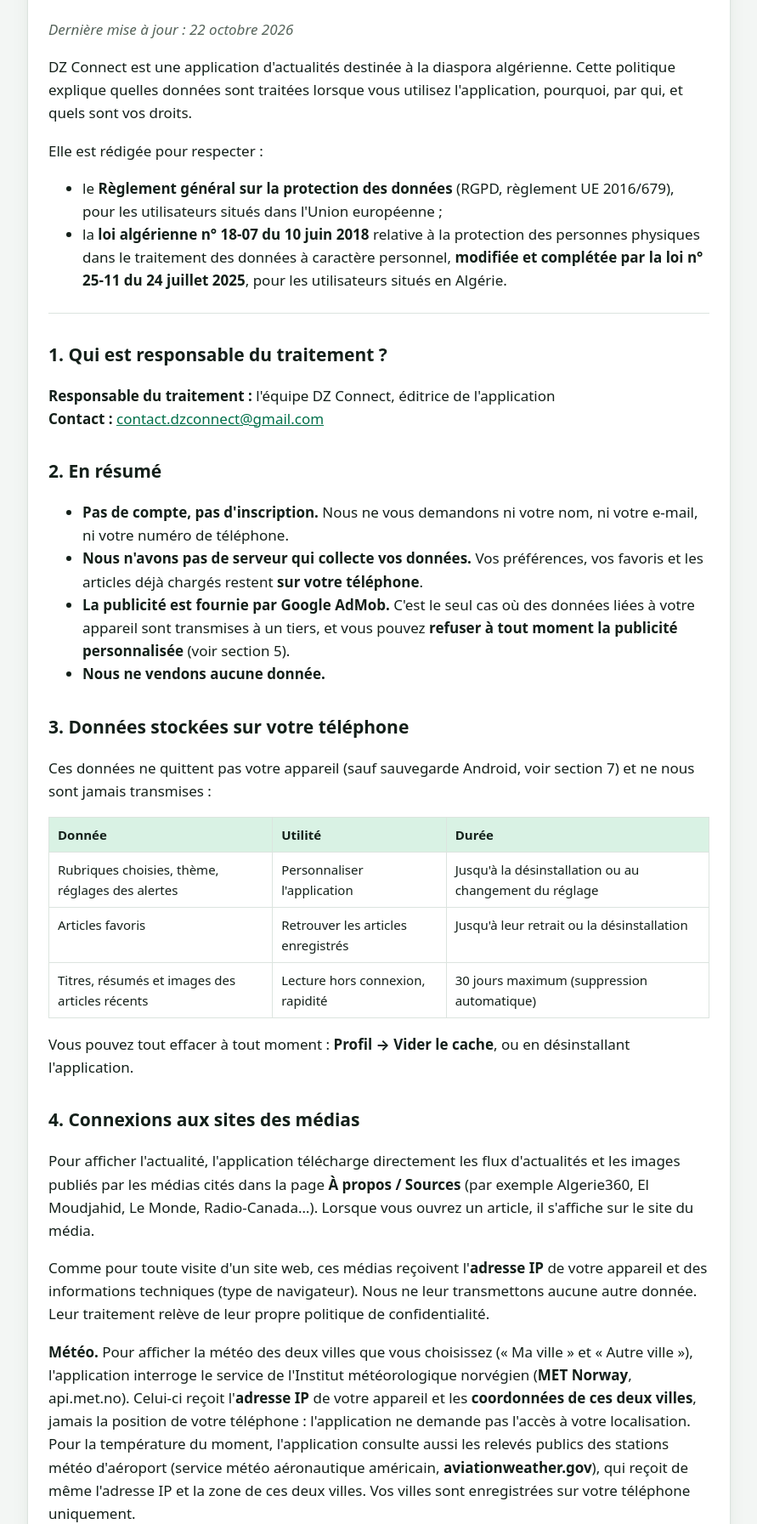
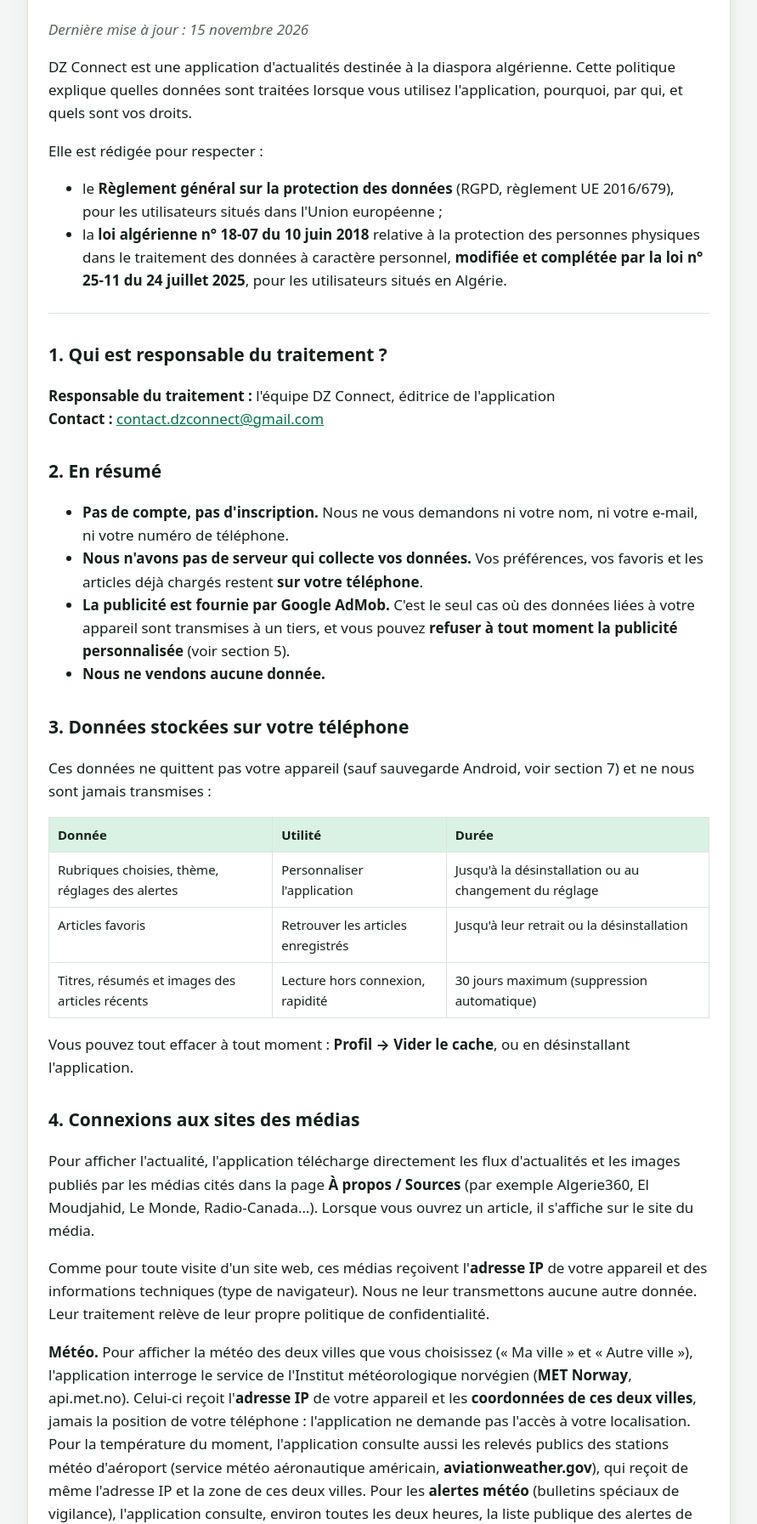
Before and after one commit to dzconnectinfo/dzconnectinfo.github.io, a plain HTML site: page confidentialite.html in a window 1280 px wide. Shown: the part 167-1960 px from the top of the page at 85% size, without its empty margins (194-1085 px from the left). Drawn offline with Linux system fonts and the light colour scheme.

Commit message:
Add files via upload

```diff
--- a/confidentialite.html
+++ b/confidentialite.html
@@ -27,7 +27,7 @@
   <main class="wrap">
     <article>
       <h1>Politique de confidentialité</h1>
-      <p class="updated">Dernière mise à jour : 22 octobre 2026</p>
+      <p class="updated">Dernière mise à jour : 15 novembre 2026</p>
 
       <p>DZ Connect est une application d'actualités destinée à la diaspora algérienne. Cette politique explique quelles données sont traitées lorsque vous utilisez l'application, pourquoi, par qui, et quels sont vos droits.</p>
       <p>Elle est rédigée pour respecter :</p>
@@ -66,7 +66,7 @@
       <p>Pour afficher l'actualité, l'application télécharge directement les flux d'actualités et les images publiés par les médias cités dans la page <strong>À propos / Sources</strong> (par exemple Algerie360, El Moudjahid, Le Monde, Radio-Canada…). Lorsque vous ouvrez un article, il s'affiche sur le site du média.</p>
       <p>Comme pour toute visite d'un site web, ces médias reçoivent l'<strong>adresse IP</strong> de votre appareil et des informations techniques (type de navigateur). Nous ne leur transmettons aucune autre donnée. Leur traitement relève de leur propre politique de confidentialité.</p>
 
-      <p><strong>Météo.</strong> Pour afficher la météo des deux villes que vous choisissez (« Ma ville » et « Autre ville »), l'application interroge le service de l'Institut météorologique norvégien (<strong>MET Norway</strong>, api.met.no). Celui-ci reçoit l'<strong>adresse IP</strong> de votre appareil et les <strong>coordonnées de ces deux villes</strong>, jamais la position de votre téléphone : l'application ne demande pas l'accès à votre localisation. Pour la température du moment, l'application consulte aussi les relevés publics des stations météo d'aéroport (service météo aéronautique américain, <strong>aviationweather.gov</strong>), qui reçoit de même l'adresse IP et la zone de ces deux villes. Vos villes sont enregistrées sur votre téléphone uniquement.</p>
+      <p><strong>Météo.</strong> Pour afficher la météo des deux villes que vous choisissez (« Ma ville » et « Autre ville »), l'application interroge le service de l'Institut météorologique norvégien (<strong>MET Norway</strong>, api.met.no). Celui-ci reçoit l'<strong>adresse IP</strong> de votre appareil et les <strong>coordonnées de ces deux villes</strong>, jamais la position de votre téléphone : l'application ne demande pas l'accès à votre localisation. Pour la température du moment, l'application consulte aussi les relevés publics des stations météo d'aéroport (service météo aéronautique américain, <strong>aviationweather.gov</strong>), qui reçoit de même l'adresse IP et la zone de ces deux villes. Pour les <strong>alertes météo</strong> (bulletins spéciaux de vigilance), l'application consulte, environ toutes les deux heures, la liste publique des alertes de l'<strong>Office national de la météorologie</strong> (ONM, meteo.dz), qui reçoit uniquement l'<strong>adresse IP</strong> de l'appareil : la wilaya concernée est comparée à vos villes sur votre téléphone, sans rien envoyer. Vous pouvez couper ces alertes dans l'écran Météo. Vos villes sont enregistrées sur votre téléphone uniquement.</p>
       <p><strong>Taux de change.</strong> Pour afficher les cours officiels du dinar, l'application interroge une fois par jour environ le service <strong>ExchangeRate-API</strong> (open.er-api.com). Celui-ci reçoit l'<strong>adresse IP</strong> de votre appareil, et aucune autre information vous concernant. Les cours du marché parallèle et le prix de l'or relevés par DZ Connect, ainsi que certains réglages de l'application (lignes de ferry, sources d'articles), sont lus sur le site de l'application (dzconnectinfo.github.io, hébergé par GitHub), qui reçoit lui aussi l'adresse IP de l'appareil, comme pour toute page web.</p>
 <p><strong>Billets d'avion.</strong> Pour afficher les billets les moins chers vers l'Algérie, l'application interroge le service <strong>Travelpayouts</strong> (api.travelpayouts.com, données d'Aviasales). Celui-ci reçoit l'<strong>adresse IP</strong> de votre appareil et les trajets demandés (par exemple Paris – Alger), jamais votre position ni votre identité. Dans « Rechercher un trajet », les lettres que vous tapez pour trouver une ville sont envoyées à son service de recherche de villes (autocomplete.travelpayouts.com). Le bouton « Voir l'offre » ouvre le site <strong>Aviasales</strong> avec un identifiant partenaire de DZ Connect : si vous réservez, DZ Connect peut percevoir une commission, sans frais pour vous. Sur ce site, ce sont les règles de confidentialité d'Aviasales qui s'appliquent. Si vous créez une <strong>alerte de prix</strong>, le trajet et le prix choisis restent sur votre téléphone ; l'application vérifie ces trajets auprès de Travelpayouts quelques fois par jour, en arrière-plan, pour vous prévenir.</p>
 <p><strong>Logos des médias.</strong> La petite icône de chaque média (à côté de son nom) est demandée au service d'icônes de <strong>Google</strong> (gstatic.com), qui reçoit l'adresse du site du média (par exemple elwatan.dz) et l'adresse IP de votre appareil, aucune autre information vous concernant. Les icônes sont ensuite gardées sur le téléphone.</p>
@@ -89,7 +89,7 @@
       <p>Vous pouvez <strong>modifier votre choix à tout moment</strong> : <strong>Profil → Choix publicitaires</strong>. Vous pouvez aussi réinitialiser ou supprimer votre identifiant publicitaire dans les réglages Android (<em>Paramètres → Google → Annonces</em>).</p>
       <p>Pour en savoir plus : <a href="https://policies.google.com/technologies/partner-sites">Comment Google utilise les données des applications partenaires</a>.</p>
 
-      <p><strong>Statistiques d'usage et rapports de plantage (avec votre accord).</strong> Seulement si vous l'acceptez (question posée une fois, modifiable à tout moment dans Profil → Statistiques anonymes), l'application envoie à <strong>Google Firebase</strong> (Analytics et Crashlytics) des <strong>statistiques d'usage</strong> (écrans ouverts, fonctions utilisées comme le partage ou les alertes) et des <strong>rapports de plantage</strong> (modèle du téléphone, version d'Android, détail technique de l'erreur), avec un identifiant aléatoire propre à l'application. Ni le contenu que vous lisez, ni votre identifiant publicitaire, ni aucune donnée qui vous identifie directement ne sont envoyés. Ces données servent uniquement à corriger les erreurs et à savoir quelles fonctions améliorer. Si vous refusez, rien n'est envoyé.</p>
+      <p><strong>Statistiques d'usage et rapports de plantage (avec votre accord).</strong> Seulement si vous l'acceptez (question posée une fois, modifiable à tout moment dans Profil → Statistiques anonymes), l'application envoie à <strong>Google Firebase</strong> (Analytics et Crashlytics) des <strong>statistiques d'usage</strong> (écrans ouverts, fonctions utilisées comme le partage, les alertes, le widget ou les notifications ouvertes, rubrique et nom du média des articles ouverts, langue de l'appli et pays de la ville choisie) et des <strong>rapports de plantage</strong> (modèle du téléphone, version d'Android, détail technique de l'erreur), avec un identifiant aléatoire propre à l'application. Ni le titre, le texte ou l'adresse des articles, ni ce que vous tapez dans la recherche, ni votre identifiant publicitaire, ni aucune donnée qui vous identifie directement ne sont envoyés. Ces données servent uniquement à corriger les erreurs et à savoir quelles fonctions améliorer. Si vous refusez, rien n'est envoyé.</p>
 
       <h2>6. Notifications</h2>
       <p>Si vous les activez, l'application vérifie l'actualité en arrière-plan et vous prévient des nouvelles importantes. <strong>Cette vérification se fait sur votre téléphone</strong> : aucun serveur ne connaît vos centres d'intérêt. Vous pouvez désactiver les alertes dans l'écran <strong>Alertes</strong> ou dans les réglages Android.</p>
```
